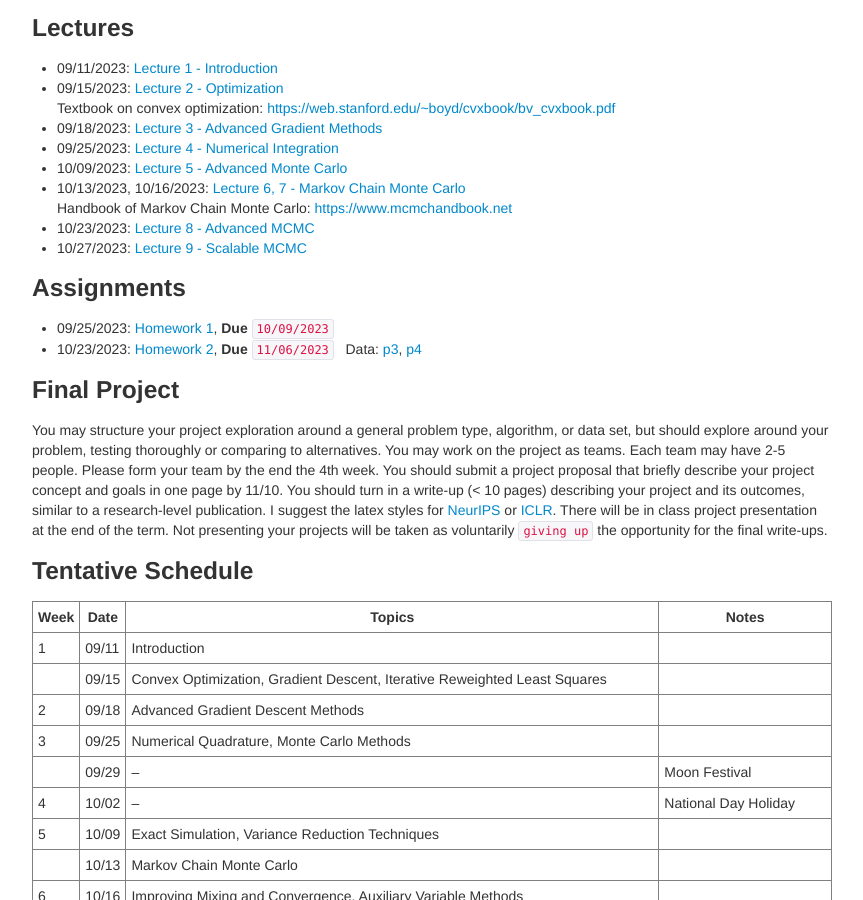
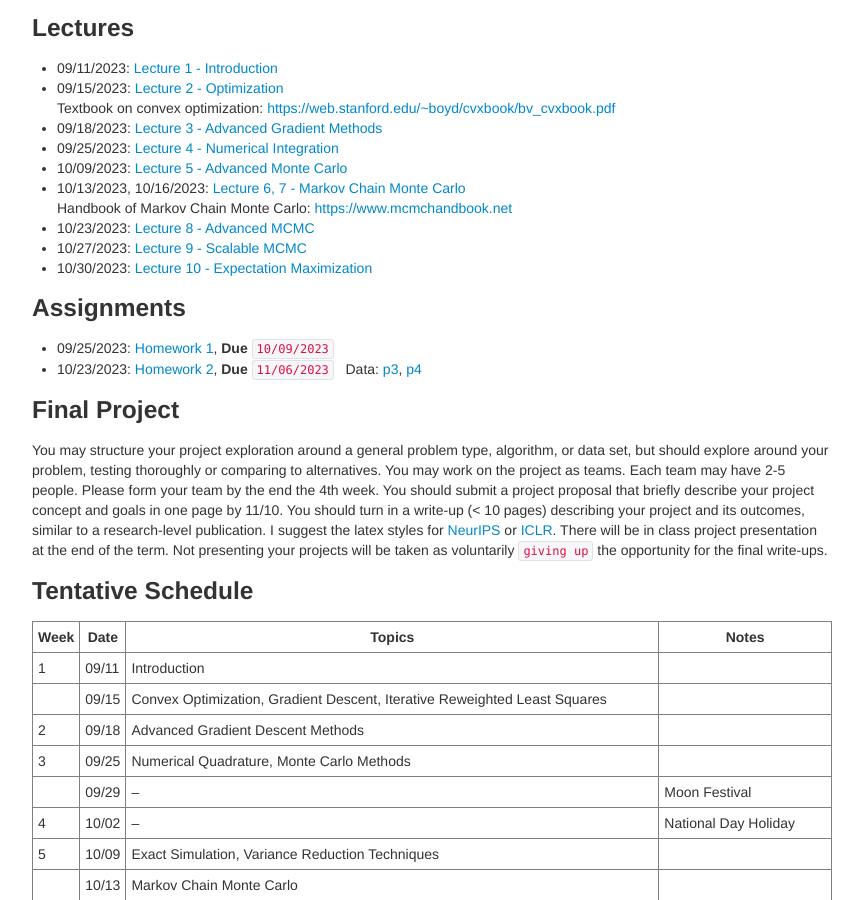
Before and after one commit to zcrabbit/zcrabbit.github.io, a Jekyll site: the page built from courses/smcm-f23.md, in a window 1280 px wide and 900 px high, scrolled down 1085 px. Shown: the whole window, without its empty margins (208-1071 px from the left). Built offline with Jekyll 4.4.1, drawn with Linux system fonts in a browser that asks for light colours.

Commit message:
lecture 10 out

```diff
--- a/courses/smcm-f23.md
+++ b/courses/smcm-f23.md
@@ -47,6 +47,7 @@ We will use python during the course. A good Python tutorial is available at <ht
   Handbook of Markov Chain Monte Carlo: <https://www.mcmchandbook.net>
 - 10/23/2023: [Lecture 8 - Advanced MCMC]({{sites.baseurl}}/static/slides/smcm_fall23/lec08.pdf)
 - 10/27/2023: [Lecture 9 - Scalable MCMC]({{sites.baseurl}}/static/slides/smcm_fall23/lec09.pdf)
+- 10/30/2023: [Lecture 10 - Expectation Maximization]({{sites.baseurl}}/static/slides/smcm_fall23/lec10.pdf)
 
 ### Assignments
 - 09/25/2023: [Homework 1]({{sites.baseurl}}/static/slides/smcm_fall23/hw01.pdf), **Due** `10/09/2023`
```
Also changed, not shown: 1 other file.
